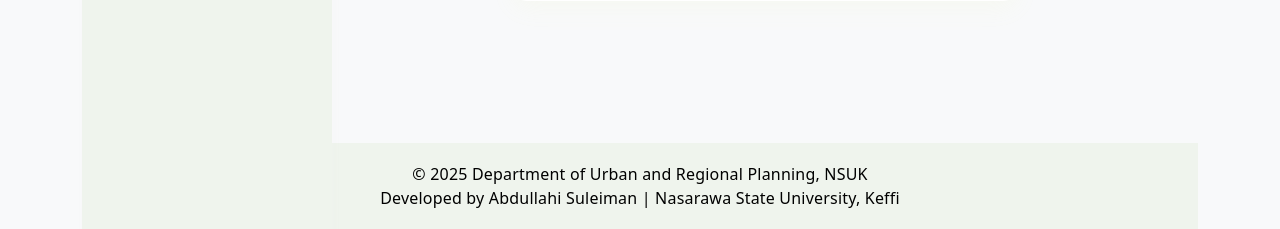
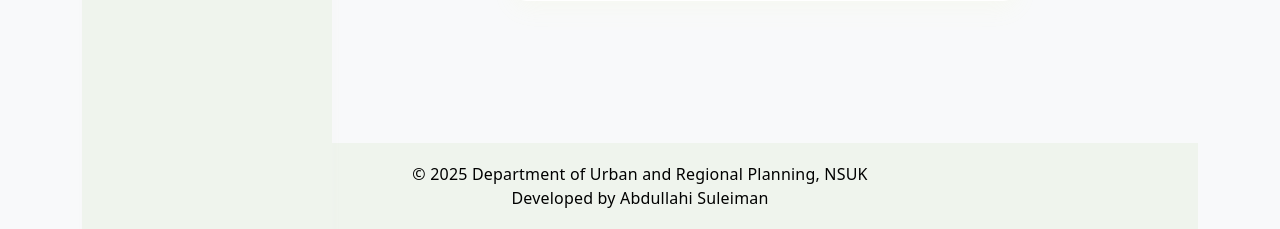
Before and after one commit to Dula55/nsuk_urp_attendance, a Flask app: page / in a window 1280 px wide. Shown: the part 593-822 px from the top of the page. Run offline with Flask 3, Linux system fonts and the light colour scheme; some libraries are stand-ins or nearby versions.

Commit message:
4th commit

```diff
--- a/templates/index.html
+++ b/templates/index.html
@@ -222,7 +222,7 @@
     <div class="container">
         <p class="mb-0">
             &copy; 2025 Department of Urban and Regional Planning, NSUK<br>
-            Developed by Abdullahi Suleiman | Nasarawa State University, Keffi
+            Developed by Abdullahi Suleiman
         </p>
     </div>
 </footer>
```
